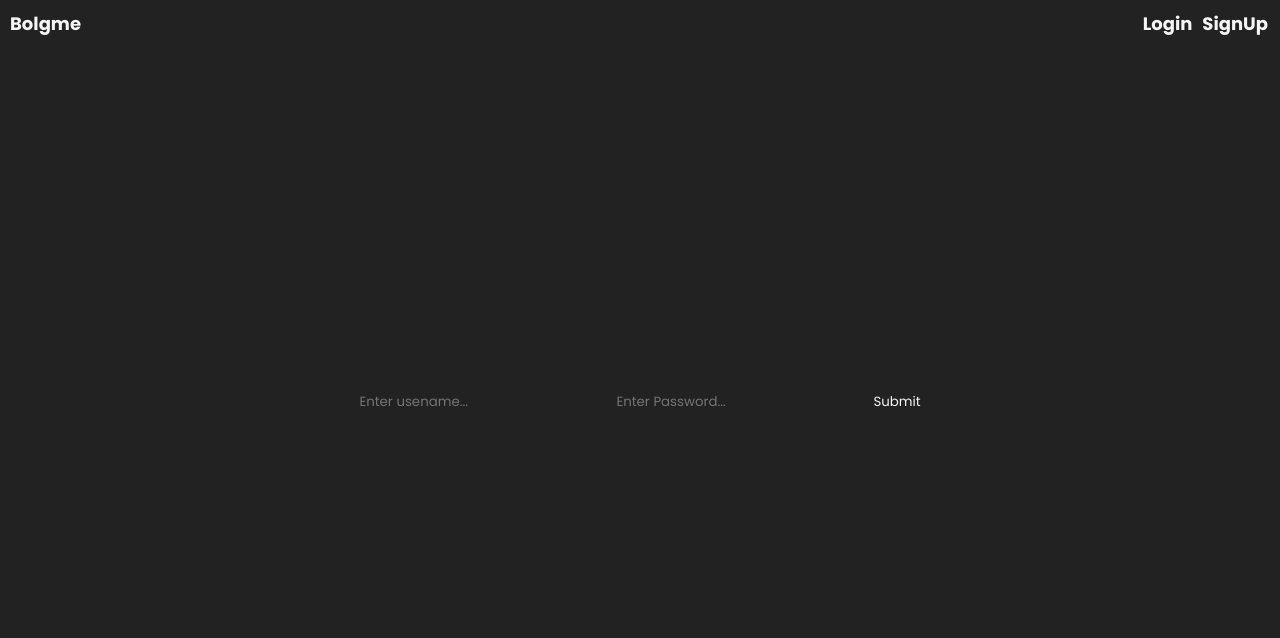
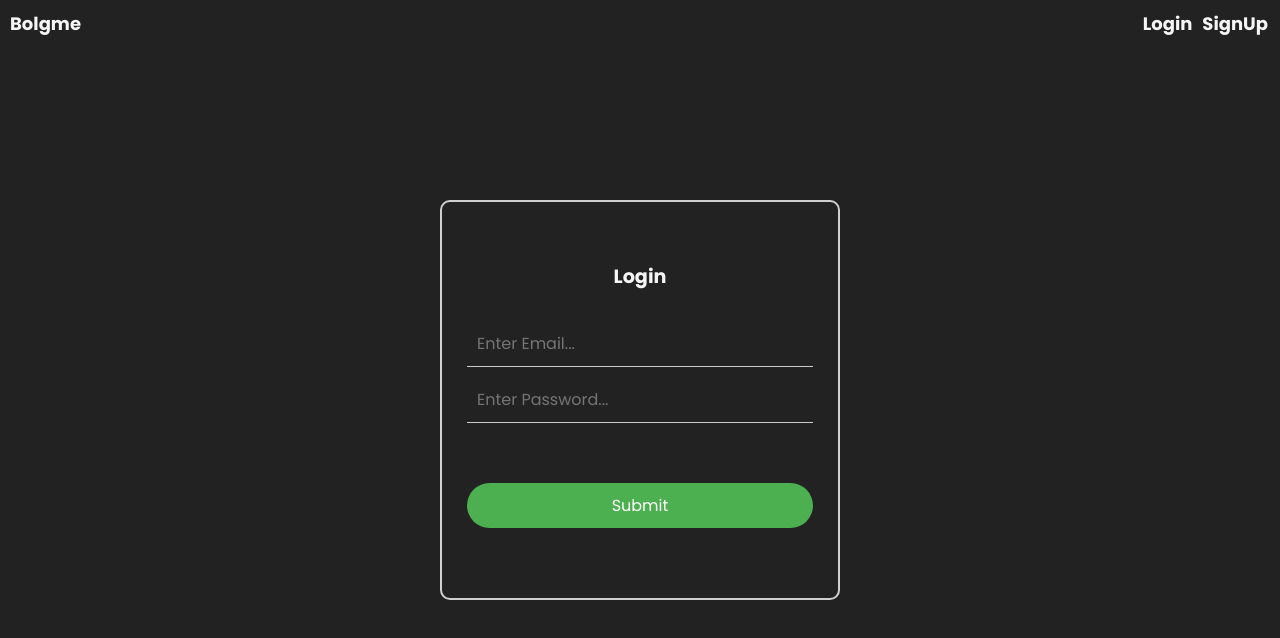
Before and after one commit to sayanbose-0000/Codes, a React (Vite) app in the folder web/project/bolgme/frontend/: page /login in a window 1280 px wide. Shown: the top 638 px of the page. Built offline with nearby package versions, Linux system fonts and the light colour scheme.

Commit message:
added stuffs

```diff
--- a/web/project/bolgme/frontend/src/Login.jsx
+++ b/web/project/bolgme/frontend/src/Login.jsx
@@ -5,7 +5,8 @@ const Login = () => {
     <>
       <div className="containregister">
         <form action="" className='loginandsignup'>
-          <input type="text" placeholder='Enter usename...' />
+          <p>Login</p>
+          <input type="email" placeholder='Enter Email...' />
           <input type="password" name="" id="" placeholder='Enter Password...' />
           <button>Submit</button>
         </form>
--- a/web/project/bolgme/frontend/src/SignUp.jsx
+++ b/web/project/bolgme/frontend/src/SignUp.jsx
@@ -1,7 +1,15 @@
 const SignUp = () => {
-  return(
+  return (
     <>
-
+      <div className="containregister">
+        <form action="" className='loginandsignup'>
+          <p>Register</p>
+          <input type="email" placeholder='Enter E mail...' />
+          <input type="text" placeholder='Enter Username...' />
+          <input type="password" name="" id="" placeholder='Enter Password...' />
+          <button>Submit</button>
+        </form>
+      </div>
     </>
   );
 };
--- a/web/project/bolgme/frontend/src/styles/LoginInAndSignUp.css
+++ b/web/project/bolgme/frontend/src/styles/LoginInAndSignUp.css
@@ -1,8 +1,54 @@
-    .containregister{
-        height: 100vh;
-        width: 100vw;
+.containregister {
+    display: flex;
+    justify-content: center;
+    align-items: center;
+    height: 100vh;
+}
 
-        display: flex;
-        justify-content: center;
-        align-items: center;
-    }
+.loginandsignup {
+    height: 400px;
+    width: 400px;
+    display: flex;
+    flex-direction: column;
+    justify-content: center;
+    align-items: end;
+    padding: 25px;
+    border: 2px solid rgb(208, 208, 208);
+    border-radius: 10px;
+}
+
+.containregister p {
+    width: 100%;
+    text-align: center;
+    font-size: larger;
+    font-weight: bolder;
+    margin-bottom: 30px;
+}
+
+.loginandsignup input,
+.loginandsignup button {
+    width: 100%;
+    padding: 10px;
+    margin-bottom: 10px;
+    border-bottom: 1px solid #ccc;
+    font-size: 16px;
+}
+
+.loginandsignup input:active,
+.loginandsignup input:focus {
+    border-bottom: 2px solid #45a049;
+    outline: none;
+}
+
+.loginandsignup button {
+    background-color: #4CAF50;
+    color: white;
+    border: none;
+    cursor: pointer;
+    border-radius: 50px;
+    margin-top: 50px;
+}
+
+.loginandsignup button:hover {
+    background-color: #45a049;
+}
```
